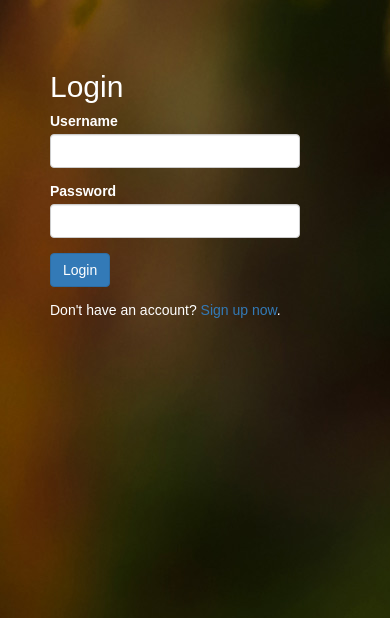
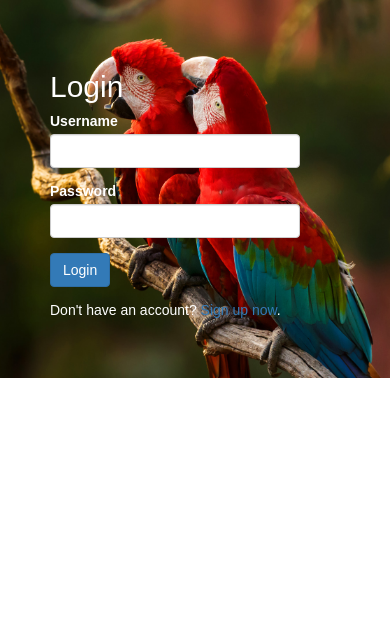
Before and after one commit to Zac10ck/Simple-CRM-V2, a PHP site: page / in a window 390 px wide. Shown: the top 618 px of the page. Run offline with PHP 8.4, Linux system fonts and the light colour scheme.

Commit message:
background Image CSS issue fixed
The background Image is now scalable to the full width and hight and works fine in the web view of standard desktop but need to fix the mobile resposibile view

```diff
--- a/index.php
+++ b/index.php
@@ -170,14 +170,39 @@
 
             .wrapper{ width: 350px; padding: 50px; }
 
+
+
+
+            body
+{
+   background-image:url('/simple/bd1.jpg');
+background-repeat:no-repeat;
+background-size:auto;
+ background-position:100% top;
+
+    background-attachment: auto;
+
+    -webkit-background-size: cover;
+-moz-background-size: cover;
+-o-background-size: cover;
+/*width: auto;
+    height:auto; */
+    /*margin-left: auto;
+    margin-right: auto; */
+}
+
+
+/*Updated the CSS properties for the background image issue is fixed in Web view in desktop but need to fix in mobile view
+*/
         </style>
 
     </head>
 
+<body>
 <!-- <body background="/images/bg1.jpg">
  -->
-
-    <body background="/simple/bd1.jpg" hight="100%" width="100%"  >   <!-- // need to update the image path accordingly to diaplay the picture in the background  -->
+<!--
+    <body background="/simple/bd1.jpg"   width:"100%";    height: "auto;"  > -->   <!-- // need to update the image path accordingly to diaplay the picture in the background  -->
 
 
         <div class="wrapper">
@@ -185,6 +210,11 @@
             <h2>Login</h2>
 <!-- <body bgbackground="\dash_files\backimg.jpg">
  --><!--
+
+
+
+
+
 <
 
             <!-- <p>Please fill in your credentials to login.</p> -->
```
